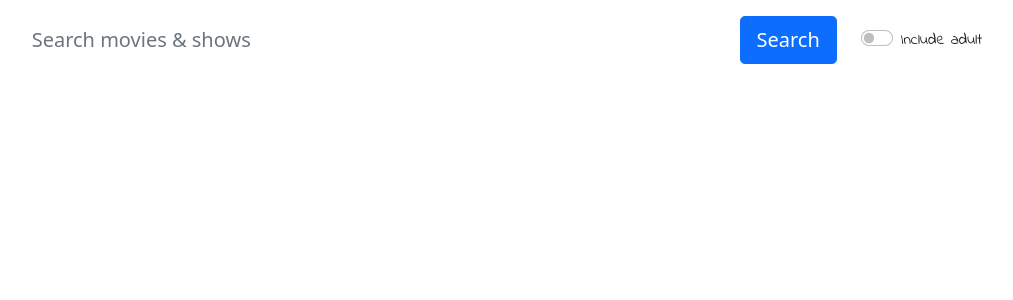
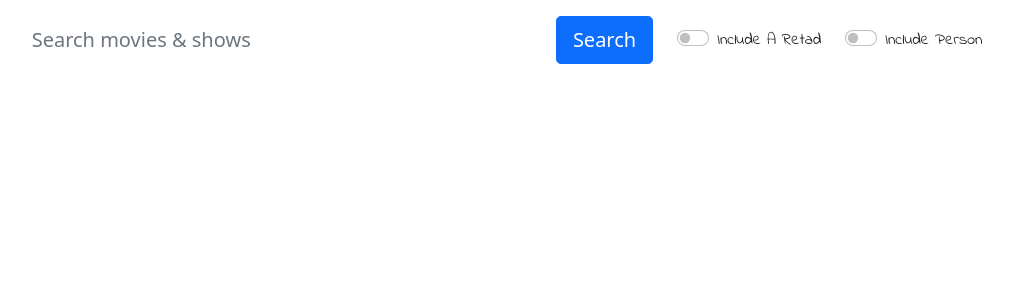
Before and after one commit to mohamadfh/mywatchlist, a Django app: page /search/ in a window 1280 px wide. Shown: the part 58-358 px from the top of the page, without its empty margins (153-1166 px from the left). Run offline with Django 3.2, Linux system fonts and the light colour scheme; a user stored in the database is signed in; data comes from the database, SQL or seed files in the repository; both versions use the stored data as it was after the commit; some web fonts are replaced.

Commit message:
Include person added

```diff
--- a/searchApp/static/js/search.js
+++ b/searchApp/static/js/search.js
@@ -24,7 +24,10 @@ function getCookie(name) {
 }
 var csrftoken = getCookie('csrftoken');
 
+document.getElementById('include-adult').addEventListener('change',function () {
+    btn_search.click();
 
+  })
 
 field_search.addEventListener('keyup',function(event){
 
@@ -186,8 +189,8 @@ if (media_type=='movie'){
 if(media_type == 'tv') {
     iconSrc += '/static/tv.svg'
 }
-else{
-
+if(media_type=='person'){
+iconSrc += '/static/person.png'
 }
 return iconSrc;
 })
@@ -218,9 +221,12 @@ return lastPage;
 
 
 Handlebars.registerHelper('getDetailUrl',function(media_type,id){
-let url = 'detail/'
+let url = '/'
 if (media_type=='movie'){
     url += 'm/' + id
+}
+if(media_type=='person'){
+    url+='p/'+id
 }
 else{
 if(media_type=='tv'){
@@ -327,3 +333,27 @@ catch{
 }
 return year
 }
+
+
+
+Handlebars.registerHelper('mediaTypeIsPerson',function (media_type) {
+    let person = false
+    if (media_type=='person'){
+        person=true
+    }
+    else{
+        person=false
+    }
+    return person
+ })
+
+
+ Handlebars.registerHelper('checkIfPersonInclude',function () {
+     let value_person_include = false
+    if(document.getElementById('person-include').checked==true){
+        value_person_include = true
+    }
+
+return value_person_include
+
+  })
--- a/searchApp/templates/base.html
+++ b/searchApp/templates/base.html
@@ -21,6 +21,7 @@
 <link rel="preconnect" href="https://fonts.gstatic.com" crossorigin>
 <link href="https://fonts.googleapis.com/css2?family=Fira+Sans:wght@500&family=Indie+Flower&display=swap" rel="stylesheet">
 <link href="https://fonts.googleapis.com/css2?family=Zen+Old+Mincho&display=swap" rel="stylesheet">
+<link rel="icon" type="image/png" href="{% static 'icon.png' %}"/>
     {% block header %}{% endblock header %}
 
 
--- a/searchApp/templates/searchApp/search.html
+++ b/searchApp/templates/searchApp/search.html
@@ -40,7 +40,15 @@
           <input
           class="form-check-input" type="checkbox" id="include-adult"
           >
-          <label class="form-check-label main-font">Include adult</label>
+          <label class="form-check-label main-font">Include A Retad</label>
+        </div>
+      </div>
+      <div class="col-auto">
+        <div class="form-check form-switch">
+          <input
+          class="form-check-input" type="checkbox" id="person-include"
+          >
+          <label class="form-check-label main-font">Include Person</label>
         </div>
       </div>
   </div> <!--End Col-->
@@ -69,6 +77,93 @@
     {% verbatim %}
     <div class="row row-col-auto">
     {{#each results}}
+
+
+{{#if (mediaTypeIsPerson media_type)}}
+
+{{#if profile_path}}
+
+
+
+
+
+
+
+
+
+<div class="col-xs-12 col-sm-6 col-md-12 col-lg-6">
+  <div class="card mb-3 center-card card-hover" style="max-width: 700px;">
+    <div class="row g-0">
+      <div class="col-md-4">
+        <a  target="_blank" href="{{getDetailUrl media_type id}}">
+
+          <img src="https://image.tmdb.org/t/p/w500/{{profile_path}}"
+         class="img-fluid rounded-start center rounded" alt="{{name}}" loading="lazy">
+
+         </a>
+      </div>
+      <div class="col-md-8">
+        <div class="card-body">
+          {{#if media_type}}
+          <img class="media-type" src="{{getMedia_type media_type}}" alt="...">
+          {{/if}}
+
+          <h5 class="card-title">
+            {{#if title}}
+            {{title}}
+            {{else}}
+            {{name}}
+            {{/if}}
+             <small class="text-muted">{{#if release_date}}{{getYear release_date}}{{/if}}</small>
+          </h5>
+          {{#if known_for_department}}
+          <p class="card-text"><small class="main-font">{{known_for_department}}</small></p>
+          {{/if}}
+          {{#if vote_average}}
+          <p class="card-text"><small class="main-font">Rate : {{vote_average}}</small></p>
+          {{/if}}
+
+         <!--Show known for movies-->
+          {{#if known_for }}
+          <p class="card-text main-font">known for:</p>
+<div class="row row-col-auto">
+          {{#each known_for}}
+
+          <div class="card" style="max-width: 6rem; object-fit: cover;">
+            <a  target="_blank" href="{{getDetailUrl media_type id}}">
+            <img src="https://image.tmdb.org/t/p/w500/{{poster_path}}"
+             class="card-img-top rounded" alt="{{title}}">
+             </a>
+          </div>
+
+
+
+          {{/each}}
+</div> <!--End row-->
+
+         {{/if}}
+        </div>
+      </div>
+    </div>
+  </div>
+</div>
+
+
+
+
+
+
+
+
+
+
+
+
+
+
+{{/if}} <!--End if profile_path-->
+
+{{/if}}
       {{#if poster_path}}
       <div class="col-xs-12 col-sm-6 col-md-12 col-lg-6">
         <div class="card mb-3 center-card card-hover" style="max-width: 700px;">
```
Also changed, not shown: searchApp/templates/searchApp/detail.html (+9 -0 lines), db.sqlite3, explore/static/icon.png (added), explore/static/person.png (added).
